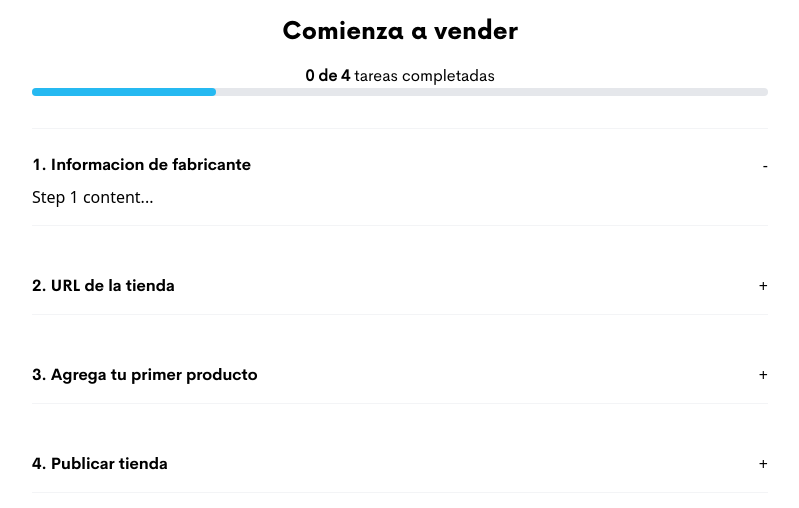
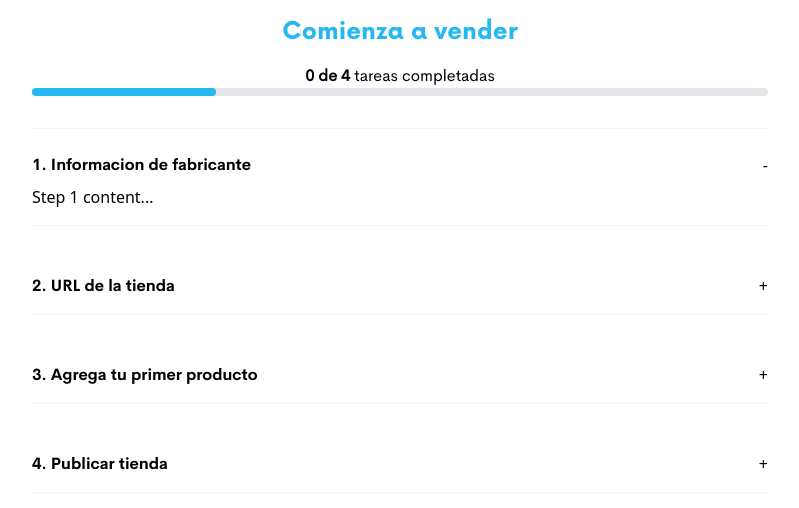
Before and after one commit to hamadawan/ali-project, a Next.js app: page /dashboard/onboarding in a window 1280 px wide. Shown: the top 508 px of the page, without its empty margins (240-1039 px from the left). Built offline with nearby package versions, Linux system fonts and the light colour scheme.

Commit message:
Fix text color

```diff
--- a/pages/dashboard/onboarding.tsx
+++ b/pages/dashboard/onboarding.tsx
@@ -37,7 +37,7 @@ const Onboarding = () => {
   return (
     <div className="p-4 mx-auto max-w-3xl">
       <div className="h-30 mb-8">
-        <h1 className="font-bold text-2xl mb-4 text-center">Comienza a vender</h1>
+        <h1 className="font-bold text-2xl mb-4 text-center text-secondary">Comienza a vender</h1>
         <p className="text-center">
           <span className="font-bold"> {`${activeStep} de ${steps.length} `}</span>
           tareas completadas
```
